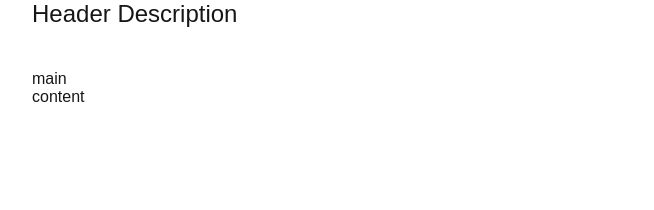
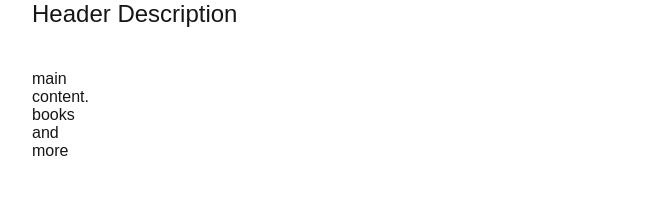
Before and after one commit to clearasvodka/clearasvodka.github.io, a Next.js app: page /rack in a window 1280 px wide. Shown: the part 178-388 px from the top of the page, without its empty margins (92-746 px from the left). Built offline with nearby package versions, Linux system fonts and the light colour scheme; a web font is replaced by a local one.

Commit message:
Fix prev commit

```diff
--- a/src/app/rack/page.tsx
+++ b/src/app/rack/page.tsx
@@ -6,7 +6,7 @@ export default function Page() {
     <>
       <Header />
       <section>
-        <div>main content</div>
+        <div>main content. books and more</div>
       </section>
     </>
   );
```
